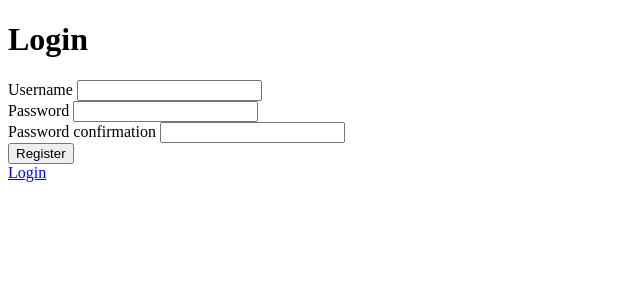
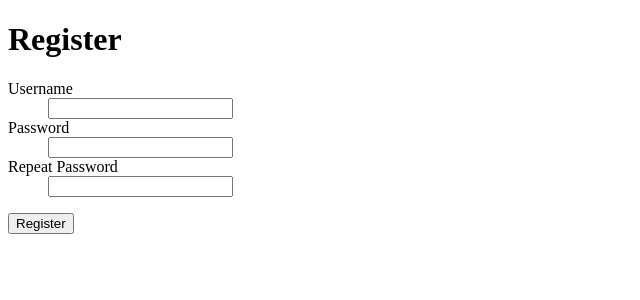
Before and after one commit to sangsami/ohtuminiproject, a Flask app: page /register in a window 1280 px wide. Shown: the top 300 px of the page, without its empty margins (0-640 px from the left). Run offline with Flask 2, Linux system fonts and the light colour scheme; some libraries are stand-ins or nearby versions.

Commit message:
update register template to use RegistrationForm

```diff
--- a/src/templates/register.html
+++ b/src/templates/register.html
@@ -1,46 +1,20 @@
 {% extends "layout.html" %}
 
 {% block title %}
-Login
+Register
 {% endblock %}
 
 {% block body %}
-<h1>Login</h1>
+<h1>Register</h1>
 
-<form action="/register" method="post">
-    {% with messages = get_flashed_messages() %}
-        {% if messages %}
-            <ul>
-                {% for message in messages %}
-                    <li>{{ message }}</li>
-                {% endfor %}
-            </ul>
-        {% endif %}
-    {% endwith %}
+{% from "_formhelpers.html" import render_field %}
+<form method=post>
+  <dl>
+    {{ render_field(form.username) }}
+    {{ render_field(form.password) }}
+    {{ render_field(form.password_confirmation) }}
+  </dl>
+  <p><input type=submit value=Register>
+</form>
 
-    <div>
-        <label for="username">Username</label>
-        <input type="text" name="username" id="username">
-    </div>
-
-    <div>
-        <label for="password">Password</label>
-        <input type="password" name="password" id="password">
-    </div>
-
-    <div>
-        <label for="password_confirmation">Password confirmation</label>
-        <input type="password" name="password_confirmation" id="password_confirmation">
-    </div>
-
-    <button>
-        Register
-    </button>
-
-    <!-- placeholder for registerbutton -->
-    <div>
-        <a href="/login">Login</a>
-    </div>
-
-</form>
 {% endblock %}
```
